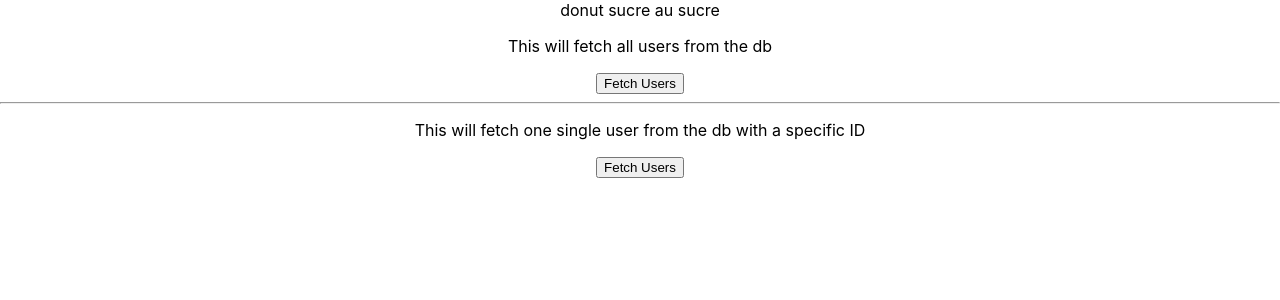
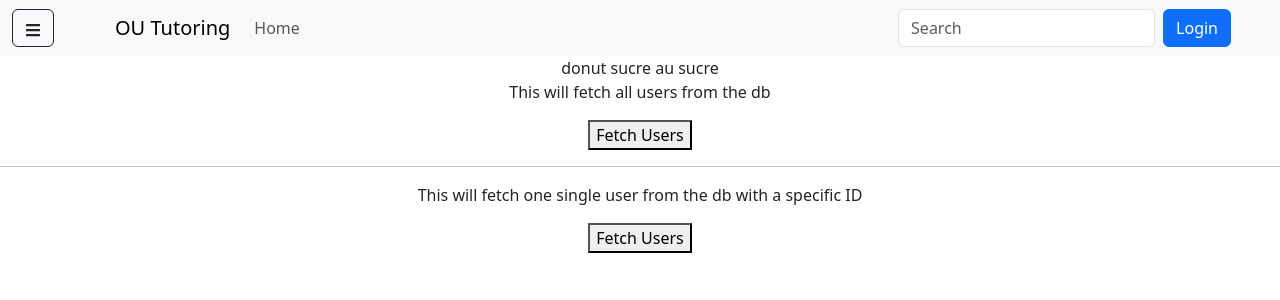
Before and after one commit to juliawang2014/OUTutoringApp, a React (Create React App) app: page /feed in a window 1280 px wide. Shown: the top 300 px of the page. Built offline with nearby package versions, Linux system fonts and the light colour scheme.

Commit message:
Merge all current functionalities
Merges the current functionalities into one branch.
Implementation of routes and sidebar routes.

```diff
--- a/package.json
+++ b/package.json
@@ -12,6 +12,8 @@
     "firebase": "^9.6.1",
     "react": "^17.0.2",
     "react-dom": "^17.0.2",
+    "react-icons": "^4.3.1",
+    "react-router-dom": "^6.2.1",
     "react-scripts": "5.0.0",
     "typescript": "^4.5.4",
     "web-vitals": "^2.1.2"
@@ -41,6 +43,8 @@
     ]
   },
   "devDependencies": {
-    "@types/node": "^17.0.5"
+    "@types/node": "^17.0.5",
+    "@types/react-bootstrap": "^0.32.29",
+    "@types/react-burger-menu": "^2.8.3"
   }
 }
--- a/src/App.tsx
+++ b/src/App.tsx
@@ -1,92 +1,47 @@
 import React, {useEffect, useState} from 'react';
 import './App.css';
 import { initializeApp } from "firebase/app";
-import { getFirestore, collection, getDocs, doc, getDoc } from "firebase/firestore";
+import { auth } from './frontend/services/firebase';
+import { onAuthStateChanged } from 'firebase/auth';
+import Home from './frontend/components/home/Home';
+import SignIn from './frontend/components/signin/SignIn'
+import User from './frontend/components/User/User'
+import NavBar from './frontend/components/navbar/NavBar';
+import Feed from './frontend/components/feed/Feed';
+import 'bootstrap/dist/css/bootstrap.min.css';
+import {BrowserRouter, Routes, Route} from "react-router-dom";
 // TODO: Add SDKs for Firebase products that you want to use
 // https://firebase.google.com/docs/web/setup#available-libraries
-
-// Your web app's Firebase configuration
-// For Firebase JS SDK v7.20.0 and later, measurementId is optional
-const firebaseConfig = {
-  apiKey: "AIzaSyAP4yOpNgGDrzhDI9lKSFhA3ag8Zm1R1gM",
-  authDomain: "oucalendar-2c0b8.firebaseapp.com",
-  databaseURL: "https://oucalendar-2c0b8-default-rtdb.firebaseio.com",
-  projectId: "oucalendar-2c0b8",
-  storageBucket: "oucalendar-2c0b8.appspot.com",
-  messagingSenderId: "228349542652",
-  appId: "1:228349542652:web:ae74f29e9710bb67905779",
-  measurementId: "G-5EPCP4ZBBM"
-};
-
-// Initialize Firebase
-const app = initializeApp(firebaseConfig);
-const db = getFirestore();
-
 
 
 
 function App() {
-  //All users list state
-  let [users, setUsersState] = useState([])
-  //Single User state
-  let [user, setUserState] = useState()
 
 
-  //Fetch single User from database
-  const fetchUsers = async () => {
-    let userList:any = []
-    //query all the documents from the users collection from database
-    const querySnapshot = await getDocs(collection(db, "users"));
-    //loop through those documents and concatenate each user to usersList
-    querySnapshot.forEach((doc) => {
-      userList.push(
-        <div key ={doc.id}>{'Username ' + doc.data().name+ ' age is ' + doc.data().age + ' id is ' + doc.id}</div>
-        )
-
-    });
-    //set new state as the concatenated list
-    // The reason why state is used is because everytime it is updated, the component UI will be rerendered containing the fetched data
-    setUsersState(userList)
-
-  }
-
-
-  // Fetch single user from database
-  const fetchUser = async() => {
-    let userList:any = []
-    //https://firebase.google.com/docs/firestore/query-data/get-data From Get A document
-    // get single document from users where the id is given
-    const docSnap = await getDoc(doc(db, "users", "iPWWIldQZVbtwZVNsCyY"));
-    console.log("Document data:", docSnap.data());
-    // if a user is returned add the user to a list
-    if(docSnap.exists()){
-      userList.push(
-        <div key ='random'>{'Username ' + docSnap.data().name+ ' age is ' + docSnap.data().age}</div>
-      )
-    }
-    // change user state to rerender the UI and have the user info displayed
-    setUserState(userList)
-
-  }
-
+  // This contains the main change so far. React Router was used. This one uses Version 6 and an update is required.
 
   return (
     <div className="App">
-      donut sucre au sucre
-      <div>
-        <p>This will fetch all users from the db</p>
-        {users}
-        <button onClick={fetchUsers}>Fetch Users</button>
-      </div>
-      <hr/>
-      <div>
-        <p>This will fetch one single user from the db with a specific ID</p>
-        {user}
-        <button onClick={fetchUser}>Fetch Users</button>
-      </div>
+
+
+        <BrowserRouter>
+          {/* The navbar is not wrapped with routes. This means that the navbar will not be reloaded and will remain as it is when the user browses the pages. */}
+          <NavBar />
+          {/* These represent the current routes that the user can access. This is not a too hard to understand so far but it might get harder down the line when dealing with passing
+          data between the components */}
+            <Routes>
+              {/* each URL path is associated with the component that needs to be rendered on the page */}
+              {/* Guards will also be added later on to prevent users from accessing certain pages without being logged in or having the privileges to do so */}
+              <Route path="/" element={<Home />}/>
+              <Route path="/login" element={<SignIn />} />
+              <Route path="/me" element={<User />} />
+              <Route path="/feed" element={<Feed />} />
+
+            </Routes>
+        </BrowserRouter>
 
     </div>
   );
 }
-
+////{user ? <Home user={user}/> : <SignIn />}
 export default App;
--- /dev/null
+++ b/src/frontend/components/User/User.tsx
@@ -0,0 +1,38 @@
+import { onAuthStateChanged } from 'firebase/auth';
+import React, { useEffect, useState } from 'react';
+import { useNavigate } from 'react-router-dom';
+import { auth } from '../../services/firebase';
+
+
+
+const User = () => {
+    // state of current user
+    const [user, setUser] = useState<any>();
+    const navigate = useNavigate()
+
+
+    useEffect(() => {
+        //keep track if this component is mounted or not, if it is mounted update user state else skip
+        let isMounted = true;
+        onAuthStateChanged(auth, user => {
+        if(isMounted) setUser(user);
+        })
+        return () =>{ isMounted  = false}
+    }, []);
+
+
+    // sign out user and redirect to home page
+    const handleSignOut = async() =>{
+        await auth.signOut()
+        navigate('/')
+    }
+    return (
+        <div className="home">
+        <h1>Hello, <span></span>{user?.displayName }</h1>
+        <img src={user?.photoURL} alt="" />
+        <button className="button signout" onClick={() => handleSignOut()}>Sign out</button>
+        </div>
+    )
+    }
+
+    export default User;
--- /dev/null
+++ b/src/frontend/components/feed/Feed.tsx
@@ -0,0 +1,73 @@
+import React, {useEffect, useState} from 'react';
+import { initializeApp } from "firebase/app";
+import { getFirestore, collection, getDocs, doc, getDoc } from "firebase/firestore";
+import {app} from "../../services/firebase"
+
+
+const db = getFirestore()
+
+function Feed() {
+    //All users list state
+    let [users, setUsersState] = useState([])
+    //Single User state
+    let [user, setUserState] = useState()
+
+
+    //Fetch single User from database
+    const fetchUsers = async () => {
+      let userList:any = []
+      //query all the documents from the users collection from database
+      const querySnapshot = await getDocs(collection(db, "users"));
+      //loop through those documents and concatenate each user to usersList
+      querySnapshot.forEach((doc) => {
+        userList.push(
+          <div key ={doc.id}>{'Username ' + doc.data().name+ ' role is ' + doc.data().role + ' id is ' + doc.id}</div>
+          )
+
+      });
+      //set new state as the concatenated list
+      // The reason why state is used is because everytime it is updated, the component UI will be rerendered containing the fetched data
+      setUsersState(userList)
+
+    }
+
+
+    // Fetch single user from database
+    const fetchUser = async() => {
+      let userList:any = []
+      //https://firebase.google.com/docs/firestore/query-data/get-data From Get A document
+      // get single document from users where the id is given
+      const docSnap = await getDoc(doc(db, "users", "sSXaxUfSpsq01XPqdzke"));
+      console.log("Document data:", docSnap.data());
+      // if a user is returned add the user to a list
+      if(docSnap.exists()){
+        userList.push(
+          <div key ='random'>{'Username ' + docSnap.data().name+ ' role is ' + docSnap.data().role}</div>
+        )
+      }
+      // change user state to rerender the UI and have the user info displayed
+      setUserState(userList)
+
+    }
+
+
+    return (
+      <div className="App">
+        donut sucre au sucre
+        <div>
+          <p>This will fetch all users from the db</p>
+          {users}
+          <button onClick={fetchUsers}>Fetch Users</button>
+        </div>
+        <hr/>
+        <div>
+          <p>This will fetch one single user from the db with a specific ID</p>
+          {user}
+          <button onClick={fetchUser}>Fetch Users</button>
+        </div>
+
+      </div>
+    );
+  }
+
+  export default Feed;
--- /dev/null
+++ b/src/frontend/components/home/Home.tsx
@@ -0,0 +1,13 @@
+
+
+const Home = () => {
+
+  // This will be the landing page when Users go this website
+  return (
+    <div className="home">
+      THIS IS THE HOME PAGE
+    </div>
+  )
+}
+
+export default Home;
--- /dev/null
+++ b/src/frontend/components/navbar/NavBar.tsx
@@ -0,0 +1,30 @@
+import {Button, Container, Navbar, Nav, Form, FormControl, NavDropdown} from "react-bootstrap";
+import BMenu from '../sidebar/BMenu';
+
+
+
+// This is the navbar which also contains the sidebar, The navbar buttons are not implemented yet
+const NavBar: React.FC = (props) => {
+    return (
+        <Navbar bg="light">
+            <BMenu />
+            <Container>
+                <Navbar.Brand href="#home">OU Tutoring</Navbar.Brand>
+                <Nav className="me-auto my-2 my-lg-0">
+                    <Nav.Link href="#home">Home</Nav.Link>
+                </Nav>
+                    <Form className="d-flex">
+                        <FormControl
+                        type="search"
+                        placeholder="Search"
+                        className="me-2"
+                        aria-label="Search"
+                        />
+                    </Form>
+                    <Button variant="primary">Login</Button>
+            </Container>
+        </Navbar>
+    )
+}
+
+export default NavBar;
--- /dev/null
+++ b/src/frontend/components/sidebar/BMenu.tsx
@@ -0,0 +1,38 @@
+import React, { useState } from 'react';
+import { Nav, Button, Offcanvas } from 'react-bootstrap';
+import * as FaIcons from 'react-icons/fa';
+import { Link } from 'react-router-dom';
+import "../sidebar/sidebar.css"
+
+const BMenu: React.FC = (props) => {
+    //Keep state of sidebar (open or closed)
+    const [BMenu, setBMenu] = useState(false);
+
+    // toggle the sidebar when hamburger menu is clicked
+    const toggleBMenu = () => setBMenu((prevBMenu) => (!prevBMenu));
+
+    return (
+        <div>
+            <div className='BurgerMenu'>
+                <Button variant="outline-dark" onClick={toggleBMenu}><FaIcons.FaBars/></Button>
+            </div>
+                <Offcanvas className={'ff'} show={BMenu} onHide={toggleBMenu}>
+                    <Offcanvas.Header className="menu-border" closeButton>
+                    <Offcanvas.Title >Menu</Offcanvas.Title>
+                    </Offcanvas.Header>
+                    <Offcanvas.Body className='rm-padding'>
+                    <Nav className="me-auto">
+                        {/* THESE ARE LINKS FOR THE ROUTER, the router does not reload the page, it removes the currently mounted component AKA page and loads the one we click on */}
+                        <Link className="text-color nav-link" to='/'> Home</Link>
+                        <Link className="text-color nav-link" to='/login'> SignUp</Link>
+                        <Link className="text-color nav-link" to='/me'> Profile</Link>
+                        <Link className="text-color nav-link" to='/feed'> Fetch Users</Link>
+                    </Nav>
+                    </Offcanvas.Body>
+                </Offcanvas>
+
+        </div>
+    )
+}
+
+export default BMenu;
--- /dev/null
+++ b/src/frontend/components/sidebar/sidebar.css
@@ -0,0 +1,22 @@
+.ff{
+    width: 250px !important;
+}
+.text-color{
+    color: black !important;
+    text-align: center;
+    border-bottom: solid 1px;
+}
+
+.menu-border{
+    border-bottom: solid 1px;
+}
+
+.rm-padding{
+    padding: 0 !important;
+}
+
+/*Styling for Hamburger Menu*/
+.BurgerMenu{
+    padding: 0px 12px;
+    position: relative;
+  }
--- /dev/null
+++ b/src/frontend/components/signin/SignIn.tsx
@@ -0,0 +1,34 @@
+import React from 'react';
+import { GoogleAuthProvider, signInWithPopup } from 'firebase/auth';
+import firebase from 'firebase/app';
+import { auth } from '../../services/firebase';
+import { Link, useNavigate} from 'react-router-dom';
+
+const SignIn = () => {
+  //Navigate is used to redirect the page to another one without reloading
+  const navigate = useNavigate()
+
+
+  //Google signin
+  const signInWithGoogle = async () => {
+    const googleProvider = new GoogleAuthProvider();
+    //googleProvider.setCustomParameters({ prompt: 'select_account' });
+    await signInWithPopup(auth, googleProvider);
+    //redirect to the /me page
+    navigate('/me')
+  }
+
+
+  return (
+
+    <div>
+      <button className="button" onClick={signInWithGoogle}>
+        <i className="fab fa-google"></i> Sign in with google
+      </button>
+
+      <Link to='/me'> Next Step</Link>
+    </div>
+  )
+}
+
+export default SignIn;
--- /dev/null
+++ b/src/frontend/services/firebase.ts
@@ -0,0 +1,19 @@
+import { initializeApp } from "firebase/app";
+import { getAuth } from 'firebase/auth';
+
+const firebaseConfig = {
+  apiKey: "AIzaSyBfNizYuPtMyxyJZGfCWaPht3Ld9bjq-Mo",
+  authDomain: "oututoringdatabaseqa.firebaseapp.com",
+  projectId: "oututoringdatabaseqa",
+  storageBucket: "oututoringdatabaseqa.appspot.com",
+  messagingSenderId: "167188089927",
+  appId: "1:167188089927:web:4e34cbe5d4920396743562",
+  measurementId: "G-YXP0GBMMHZ"
+};
+
+// Initialize Firebase
+const app = initializeApp(firebaseConfig);
+
+const auth = getAuth(app);
+
+export { app, auth }
```
Also changed, not shown: 1 other file (tests, documents, lock files or other folders).
